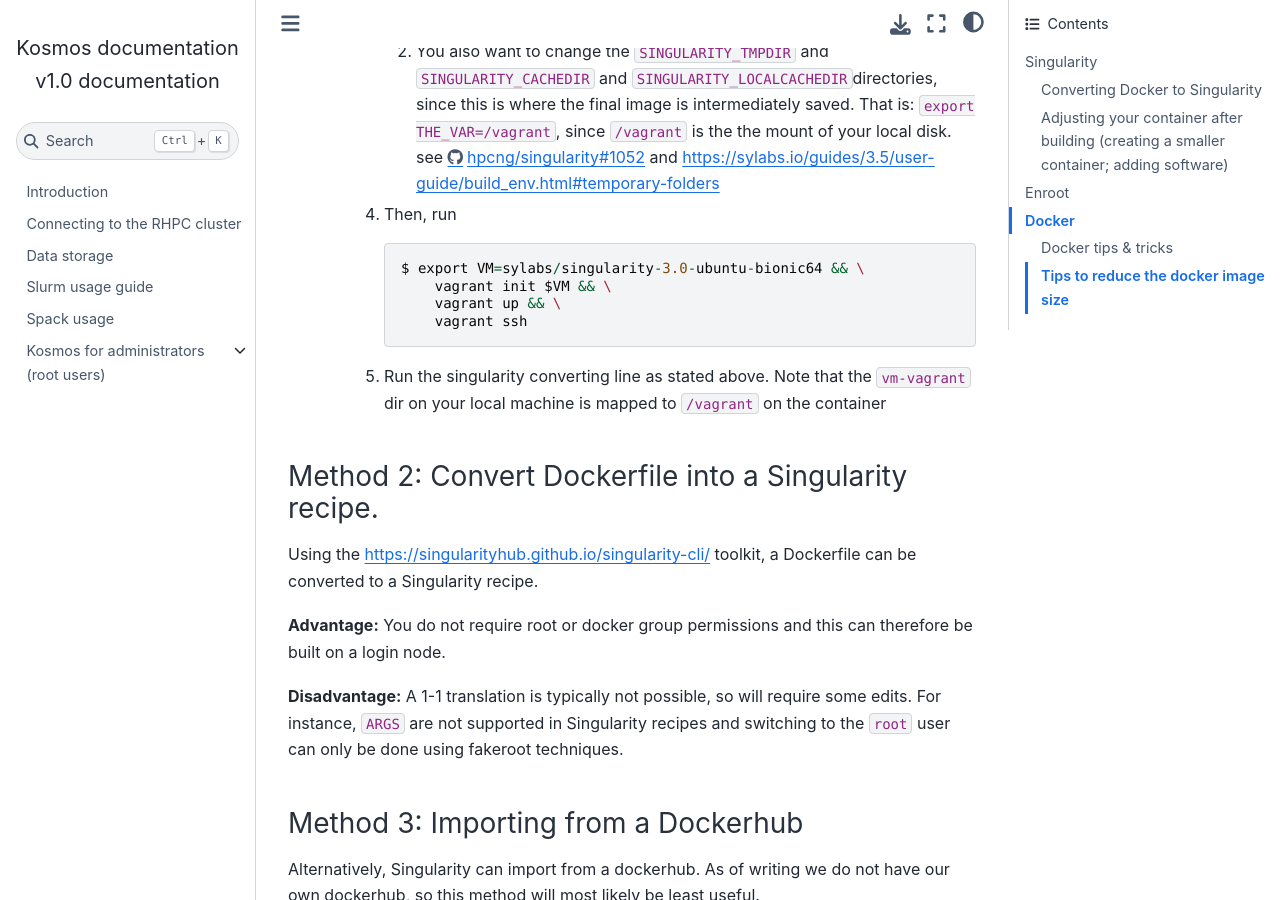
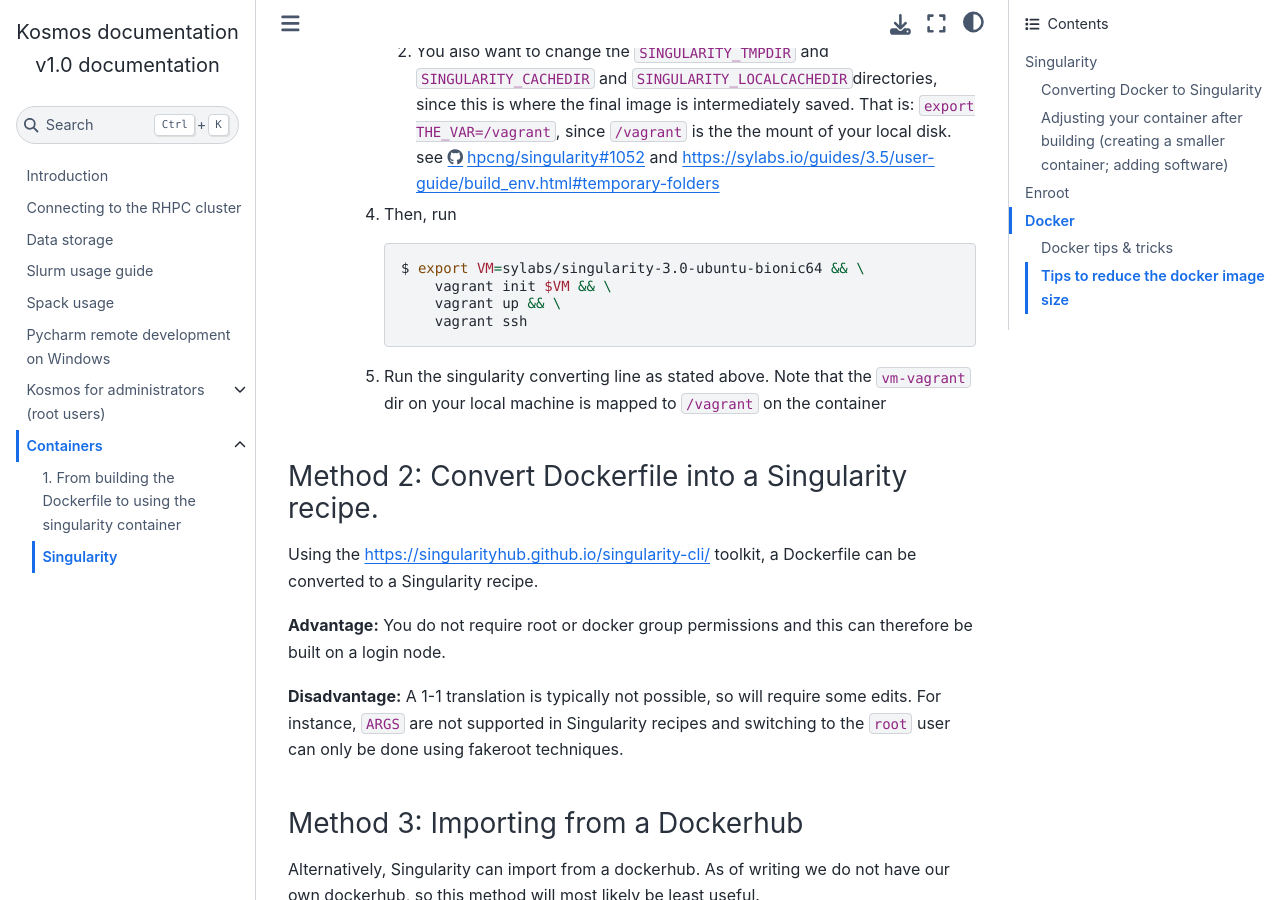
Before and after one commit to NKI-AI/kosmos-documentation, a Sphinx documentation site: the page built from docs/containers/container1.rst, in a window 1280 px wide and 900 px high, scrolled down 2241 px. Built offline with Sphinx 7.4.7 and the Sphinx Book theme 1.1.4, drawn with Linux system fonts in a browser that asks for light colours; pages that are not in the unit, such as notebooks, are missing from menus; some of the changed text lies outside the part shown.

Commit message:
cleanup and fixes stage 1

```diff
--- a/docs/admins/index.rst
+++ b/docs/admins/index.rst
@@ -4,4 +4,5 @@ Kosmos for administrators (root users)
 .. toctree::
    :maxdepth: 1
 
-    admins/accounting
+   accounting
+   useful_commands
--- a/docs/container1.rst
+++ b/docs/containers/container1.rst
@@ -99,7 +99,7 @@ A convenient method to convert an existing docker container into a singularity c
       #.
          Then, run
 
-         .. code-block:: java
+         .. code-block:: bash
 
             $ export VM=sylabs/singularity-3.0-ubuntu-bionic64 && \
                 vagrant init $VM && \
--- /dev/null
+++ b/docs/containers/index.rst
@@ -0,0 +1,8 @@
+Containers
+==========
+
+.. toctree::
+   :maxdepth: 1
+
+   container0
+   container1
--- a/docs/index.rst
+++ b/docs/index.rst
@@ -14,5 +14,6 @@ Welcome to the Kosmos RHPC cluster documentation!
    storage
    slurm_usage_guide
    spack
-   accounting
+   pycharm_remote_development_windows
    admins/index
+   containers/index
```
Also changed, not shown: other parts of docs/containers/container1.rst (+1 -1 lines), docs/pycharm_remote_development_windows.rst (+7 -7 lines), docs/containers/container0.rst (renamed from docs/container0.rst), 1 other file.
